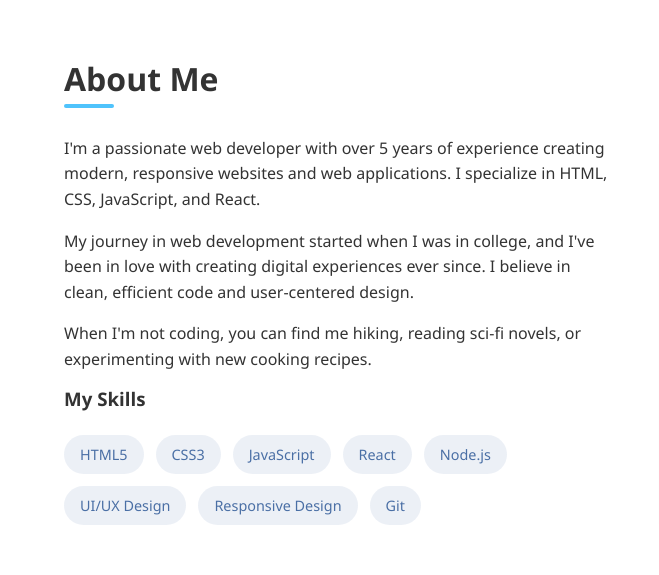
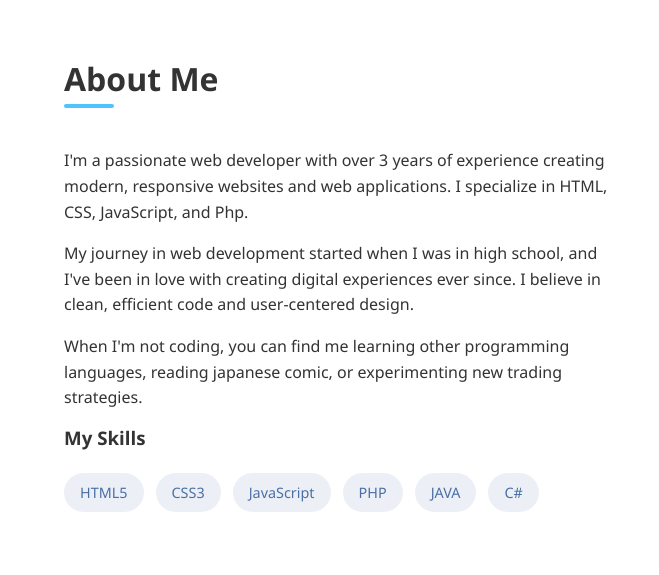
Before and after one commit to franklynworld/portfolio, a plain HTML site: page index.html in a window 1280 px wide. Shown: the part 820-1395 px from the top of the page, 0-659 px from the left. Drawn offline with Linux system fonts and the light colour scheme.

Commit message:
Update index.html

```diff
--- a/index.html
+++ b/index.html
@@ -664,20 +664,18 @@
             <h2>About Me</h2>
             <div class="about-content">
                 <div>
-                    <p>I'm a passionate web developer with over 5 years of experience creating modern, responsive websites and web applications. I specialize in HTML, CSS, JavaScript, and React.</p>
-                    <p>My journey in web development started when I was in college, and I've been in love with creating digital experiences ever since. I believe in clean, efficient code and user-centered design.</p>
-                    <p>When I'm not coding, you can find me hiking, reading sci-fi novels, or experimenting with new cooking recipes.</p>
+                    <p>I'm a passionate web developer with over 3 years of experience creating modern, responsive websites and web applications. I specialize in HTML, CSS, JavaScript, and Php.</p>
+                    <p>My journey in web development started when I was in high school, and I've been in love with creating digital experiences ever since. I believe in clean, efficient code and user-centered design.</p>
+                    <p>When I'm not coding, you can find me learning other programming languages, reading japanese comic, or experimenting new trading strategies.</p>
 
                     <h3>My Skills</h3>
                     <div class="skills">
                         <span class="skill">HTML5</span>
                         <span class="skill">CSS3</span>
                         <span class="skill">JavaScript</span>
-                        <span class="skill">React</span>
-                        <span class="skill">Node.js</span>
-                        <span class="skill">UI/UX Design</span>
-                        <span class="skill">Responsive Design</span>
-                        <span class="skill">Git</span>
+                        <span class="skill">PHP</span>
+                        <span class="skill">JAVA</span>
+                        <span class="skill">C#</span>
                     </div>
                 </div>
                 <div class="about-image">
```
